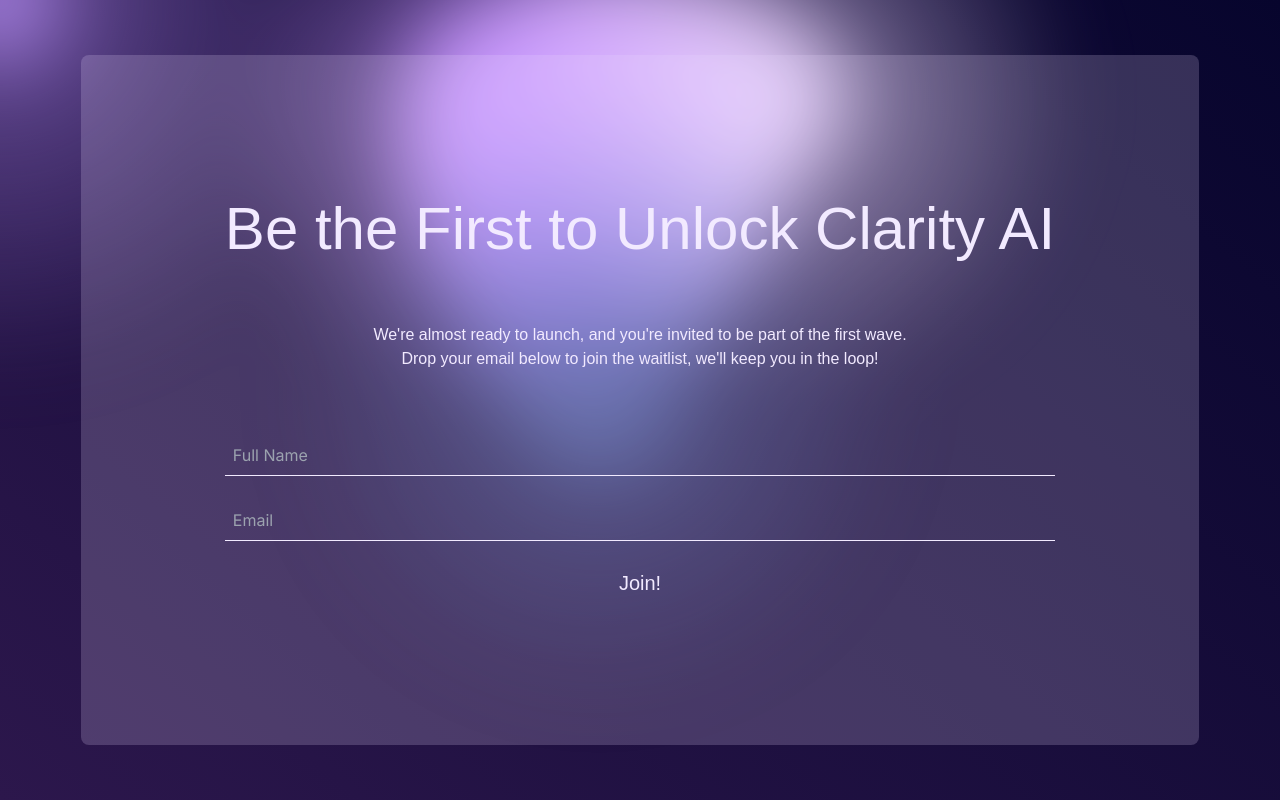
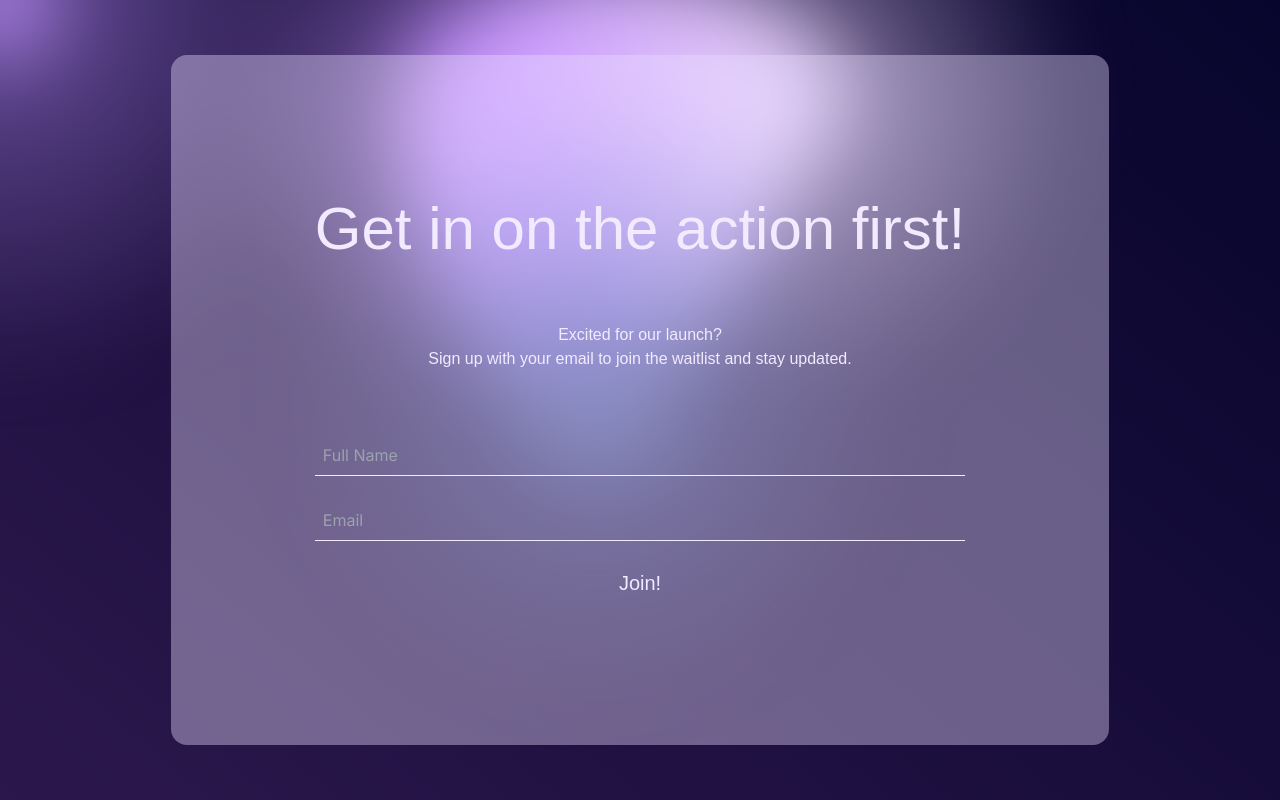
Before and after one commit to Shruthi1935/Clarity-AI-Waitlist, a Next.js app: page /waitlistPage in a window 1280 px wide. Built offline with nearby package versions, Linux system fonts and the light colour scheme; a web font is replaced by a local one.

Commit message:
done with waitlist repo

```diff
--- a/app/waitlistPage/page.js
+++ b/app/waitlistPage/page.js
@@ -10,12 +10,12 @@ export default function Waitlist() {
     <section id="Waitlist">
         <BackgroundGradientAnimation>
           <div className="absolute z-50 inset-0 flex items-center justify-center text-center px-4">
-          <div className="flex text-center items-center bg-[#E8DBFF] bg-opacity-20 p-36 rounded-lg">
+          <div className="flex text-center items-center bg-[#E8DBFF] bg-opacity-40 p-36 rounded-2xl">
             <div className="flex flex-col space-y-16">
-              <div className="font-chillax font-normal text-[#f2eaff] text-6xl drop-shadow-4xl"> Be the First to Unlock Clarity AI </div>
-              <div className="font-chillax font-normal text-[#f2eaff]"> We're almost ready to launch, and you're invited to be part of the first wave.
+              <div className="font-chillax font-medium text-[#f2eaff] text-6xl drop-shadow-4xl"> Get in on the action first! </div>
+              <div className="font-chillax font-normal text-[#f2eaff]"> Excited for our launch?
                 <br/>
-                Drop your email below to join the waitlist, we'll keep you in the loop!
+                Sign up with your email to join the waitlist and stay updated.
               </div>
 
               <form className="flex flex-col space-y-6">
```
